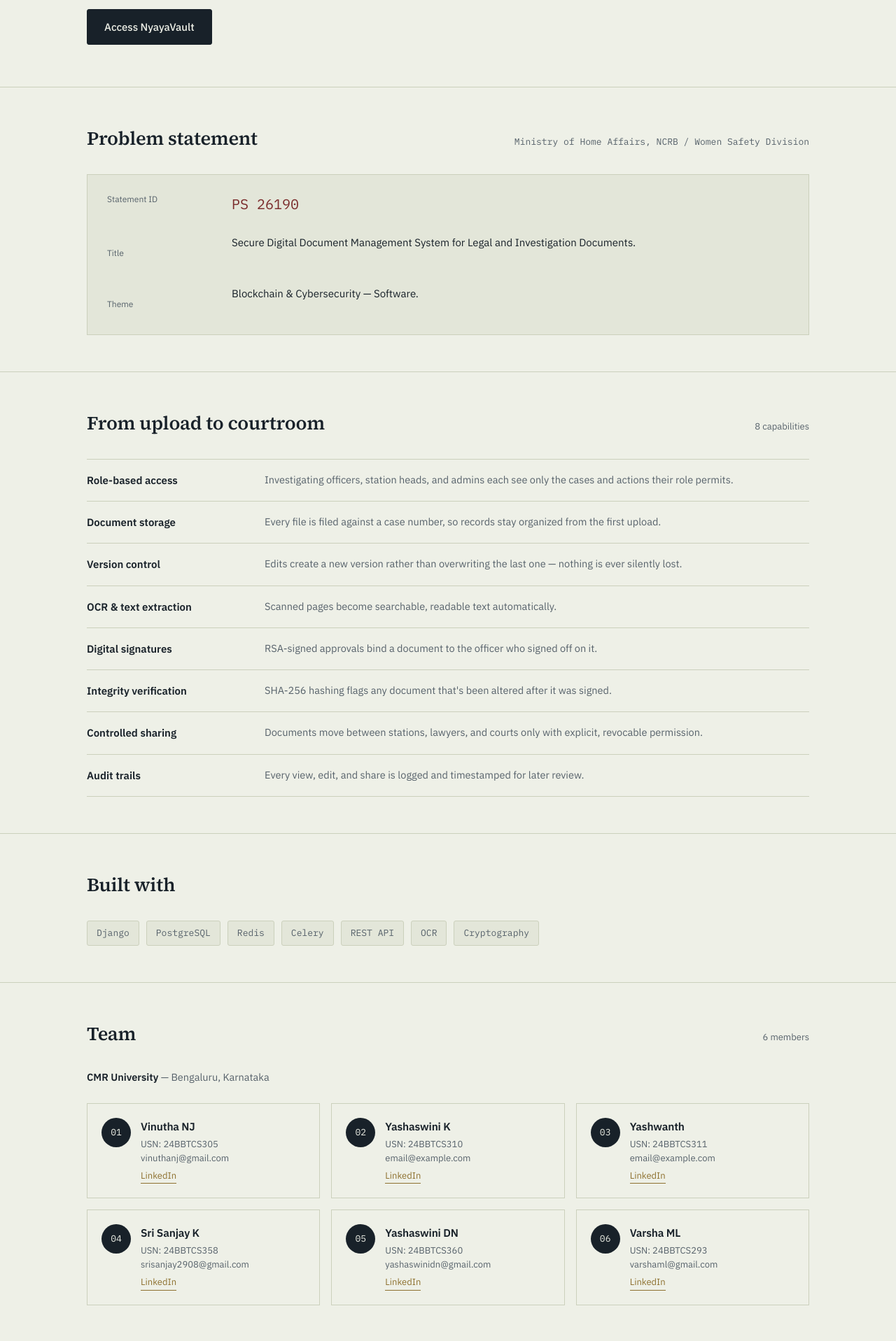
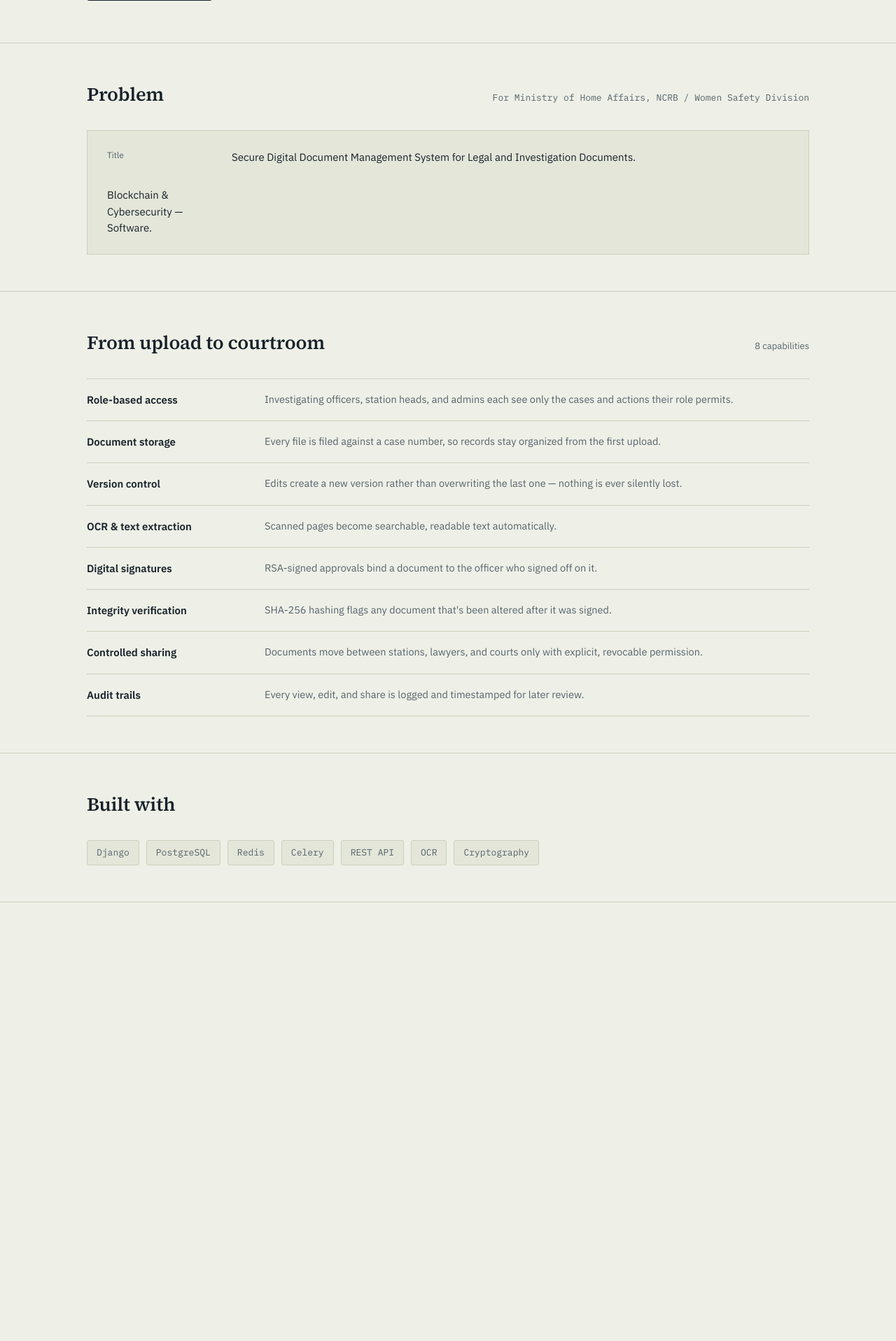
Before and after one commit to httpsanjay/Nyaya_Vault, a Django app: template accounts/templates/accounts/index.html in a window 1280 px wide. Shown: the part 555-2472 px from the top of the page at 70% size. After the commit the page ends 1845 px from the top, so only its background shows below. Run offline with Django 5.2, Linux system fonts and the light colour scheme; the template is opened without the code that fills it, so the values that code supplies are empty.

Commit message:
Small fix in index.html

```diff
--- a/accounts/templates/accounts/index.html
+++ b/accounts/templates/accounts/index.html
@@ -4,7 +4,7 @@
 <head>
     <meta charset="UTF-8">
     <meta name="viewport" content="width=device-width, initial-scale=1.0">
-    <title>NyayaVault | Smart India Hackathon 2026</title>
+    <title>NyayaVault | Smart Vault for legal system</title>
     <link rel="preconnect" href="https://fonts.googleapis.com">
     <link rel="preconnect" href="https://fonts.gstatic.com" crossorigin>
     <link href="https://fonts.googleapis.com/css2?family=Source+Serif+4:opsz,wght@8..60,400;8..60,500;8..60,600;8..60,700&family=IBM+Plex+Sans:wght@400;500;600&family=IBM+Plex+Mono:wght@400;500&display=swap" rel="stylesheet">
@@ -502,7 +502,6 @@
         <section class="hero" style="border-top: none;">
             <div class="wrap">
                 <div>
-                    <span class="case-tag">Smart India Hackathon 2026<span class="div">|</span>Problem statement 26190</span>
 
                     <h1>A verifiable record for every case document.</h1>
 
@@ -512,7 +511,7 @@
                         documents — with a traceable record from upload to courtroom.
                     </p>
 
-                    <a href="{% url 'dashboard' %}" class="btn btn-primary">Access NyayaVault</a>
+                    <a href="{% url 'login' %}" class="btn btn-primary">Access NyayaVault</a>
                 </div>
 
                 <div class="hero-figure">
@@ -552,18 +551,17 @@
         <section id="problem">
             <div class="wrap">
                 <div class="section-head">
-                    <h2>Problem statement</h2>
-                    <span class="count mono">Ministry of Home Affairs, NCRB / Women Safety Division</span>
+                    <h2>Problem</h2>
+                    <span class="count mono">For Ministry of Home Affairs, NCRB / Women Safety Division</span>
                 </div>
 
                 <dl class="docket">
-                    <dt>Statement ID</dt>
-                    <dd class="mono ps-id">PS&nbsp;26190</dd>
+
 
                     <dt>Title</dt>
                     <dd>Secure Digital Document Management System for Legal and Investigation Documents.</dd>
 
-                    <dt>Theme</dt>
+
                     <dd>Blockchain &amp; Cybersecurity — Software.</dd>
                 </dl>
             </div>
@@ -631,82 +629,13 @@
             </div>
         </section>
 
-        <section id="team">
-            <div class="wrap">
-                <div class="section-head">
-                    <h2>Team</h2>
-                    <span class="count">6 members</span>
-                </div>
 
-                <p class="institution"><strong>CMR University</strong> &mdash; Bengaluru, Karnataka</p>
-
-                <div class="team-grid">
-                    <article class="id-card">
-                        <div class="avatar mono">01</div>
-                        <div>
-                            <h3>Vinutha NJ</h3>
-                            <p>USN: 24BBTCS305<br>vinuthanj@gmail.com</p>
-                            <a href="https://www.linkedin.com/in/vinutha-n-j/" target="_blank">LinkedIn</a>
-                        </div>
-                    </article>
-
-                    <article class="id-card">
-                        <div class="avatar mono">02</div>
-                        <div>
-                            <h3>Yashaswini K</h3>
-                            <p>USN: 24BBTCS310<br>email@example.com</p>
-                            <a href="https://www.linkedin.com/in/yashaswini-k-m-btech-cse-422b64341/" target="_blank">LinkedIn</a>
-                        </div>
-                    </article>
-
-                    <article class="id-card">
-                        <div class="avatar mono">03</div>
-                        <div>
-                            <h3>Yashwanth</h3>
-                            <p>USN: 24BBTCS311<br>email@example.com</p>
-                            <a href="https://www.linkedin.com/in/yashwanth-r-2216b938a/" target="_blank">LinkedIn</a>
-                        </div>
-                    </article>
-
-                    <article class="id-card">
-                        <div class="avatar mono">04</div>
-                        <div>
-                            <h3>Sri Sanjay K</h3>
-                            <p>USN: 24BBTCS358<br>srisanjay2908@gmail.com</p>
-                            <a href="https://www.linkedin.com/in/srisanjayk/" target="_blank">LinkedIn</a>
-                        </div>
-                    </article>
-
-                    <article class="id-card">
-                        <div class="avatar mono">05</div>
-                        <div>
-                            <h3>Yashaswini DN</h3>
-                            <p>USN: 24BBTCS360<br>yashaswinidn@gmail.com</p>
-                            <a href="https://www.linkedin.com/in/yashaswini-nagaraj-4ab76833b/" target="_blank">LinkedIn</a>
-                        </div>
-                    </article>
-
-                    <article class="id-card">
-                        <div class="avatar mono">06</div>
-                        <div>
-                            <h3>Varsha ML</h3>
-                            <p>USN: 24BBTCS293<br>varshaml@gmail.com</p>
-                            <a href="#">LinkedIn</a>
-                        </div>
-                    </article>
-                </div>
-            </div>
-        </section>
 
     </main>
 
     <footer>
         <div class="wrap">
-            <p>
-                NyayaVault<br>
-                Smart India Hackathon 2026, problem statement 26190<br>
-                CMR University, Bengaluru
-            </p>
+
         </div>
     </footer>
 
```
